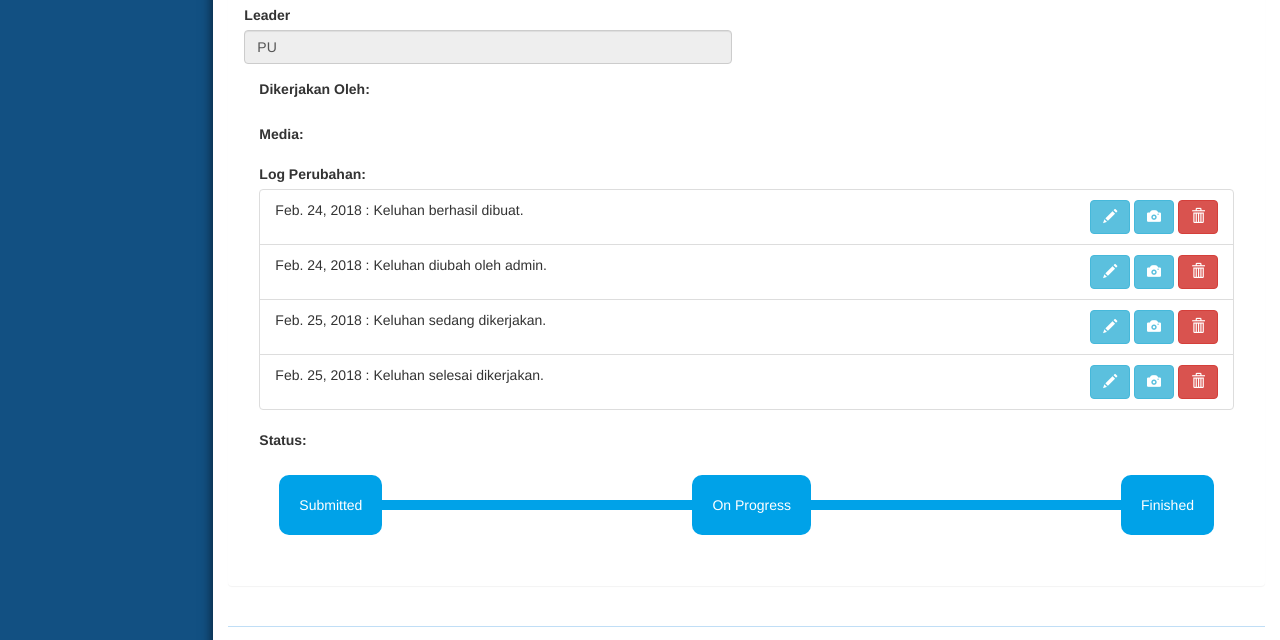
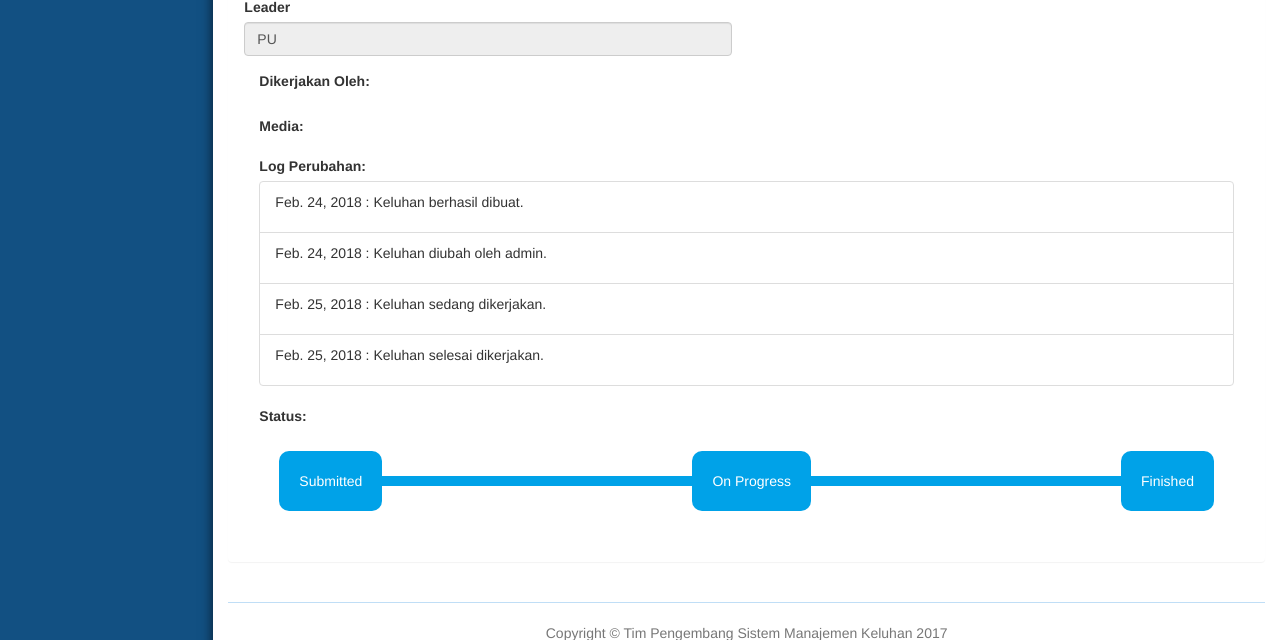
Before and after one commit to betheazdavida/ditsp_issue, a Django app: page /complaints/1/ in a window 1280 px wide. Shown: the part 821-1461 px from the top of the page. Run offline with Django 3.2, Linux system fonts and the light colour scheme; a user stored in the database is signed in; data comes from the database, SQL or seed files in the repository; both versions use the stored data as it was after the commit; data that the repository does not hold is empty; some libraries are stand-ins or nearby versions.

Commit message:
revoke admin's ability to edit complaints

```diff
--- a/complaintManager/templates/complaintManager/complaint_manage.html
+++ b/complaintManager/templates/complaintManager/complaint_manage.html
@@ -14,13 +14,6 @@
           <div class= "panel-heading">
             <h3>
               Informasi Keluhan
-              {% if user.member.isSuperadmin %}
-              <small>
-                <a href="{% url 'complaintManager:complaint_edit' complaint.id %}" class="btn btn-warning">
-                  Edit
-                </a>
-              </small>
-              {% endif %}
             </h3>
             <hr>
           </div>
@@ -99,24 +92,7 @@
                             {{log.date}} : {{log.description}}
                           </p>
                         </div>
-                        <div class="col-md-3">
-                          <div align="right">
-                              <button class="btn btn-info" type="button" data-toggle="modal" data-target="#editlog" onclick="changeID({{log.pk}})">
-                                  <div class="glyphicon glyphicon-pencil"</div>
-                              </button>
-                              <button class="btn btn-info" type="button" data-toggle="modal" data-target="#imagelog" onclick="changeID({{log.pk}})">
-                                  <div class="glyphicon glyphicon-camera"</div>
-                              </button>
-                              <button class="btn btn-danger" type="button" data-toggle="modal" data-target="#deletelog" onclick="changeID({{log.pk}})">
-                                  <div class="glyphicon glyphicon-trash"></div>
-                              </button>
-                          </div>
-                        </div>
                       </div>
-
-
-
-
                       <div class="row">
                         {% for image in log.complaintimages_set.all %}
                         <div class="col-md-4">
@@ -124,8 +100,6 @@
                         </div>
                         {% endfor %}
                       </div>
-
-
                     </li>
                     {% endfor %}
                   </ul>
```
Also changed, not shown: complaintManager/templates/complaintManager/complaint_public_index.html (+0 -27 lines), complaintManager/templates/complaintManager/list-keluhan.html (+0 -25 lines), db.sqlite3.
